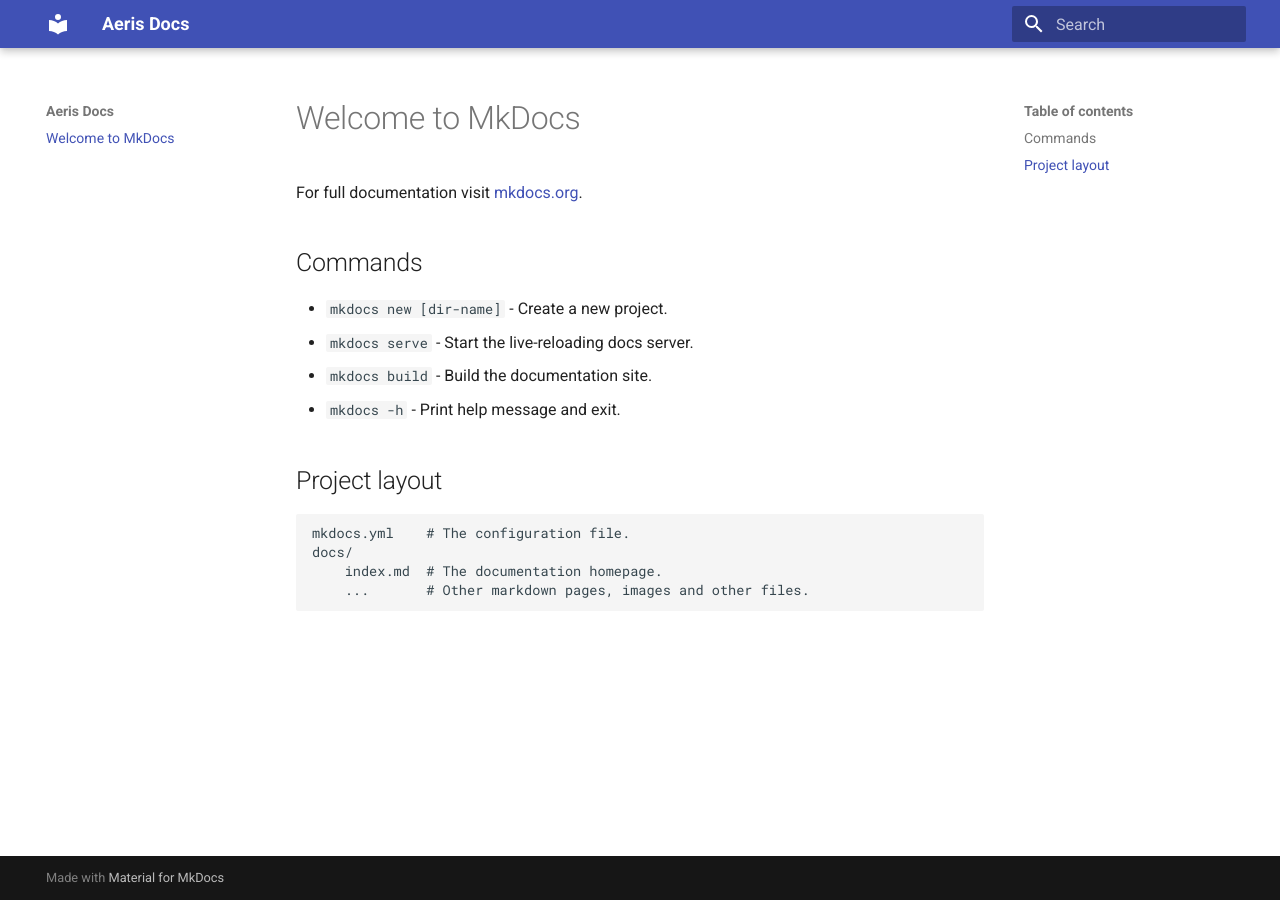
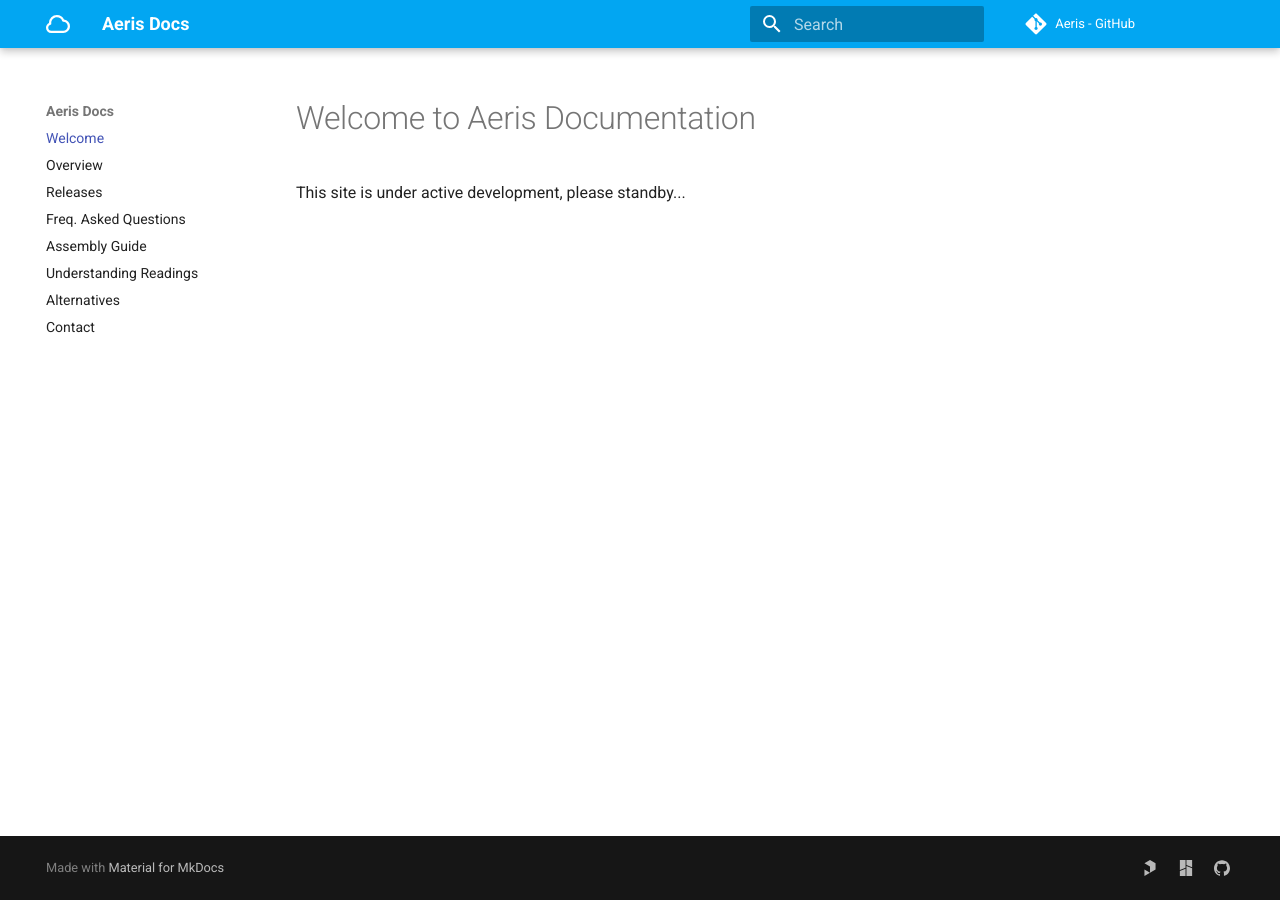
Before and after one commit to Alexander-T-Moss/AERIS-Docs, an MkDocs documentation site: the page built from docs/index.md, in a window 1280 px wide. Built offline with MkDocs 1.6.1 and Material for MkDocs 9.7.7, drawn with Linux system fonts in a browser that asks for light colours; comment, search, counter and statistics services are not loaded.

Commit message:
Added some pages

```diff
--- a/docs/index.md
+++ b/docs/index.md
@@ -1,17 +1,8 @@
-# Welcome to MkDocs
+---
+hide:
+  - footer
+---
 
-For full documentation visit [mkdocs.org](https://www.mkdocs.org).
+# Welcome to Aeris Documentation
 
-## Commands
-
-* `mkdocs new [dir-name]` - Create a new project.
-* `mkdocs serve` - Start the live-reloading docs server.
-* `mkdocs build` - Build the documentation site.
-* `mkdocs -h` - Print help message and exit.
-
-## Project layout
-
-    mkdocs.yml    # The configuration file.
-    docs/
-        index.md  # The documentation homepage.
-        ...       # Other markdown pages, images and other files.
+This site is under active development, please standby...
--- a/mkdocs.yml
+++ b/mkdocs.yml
@@ -1,5 +1,40 @@
 site_name: Aeris Docs
 site_url: https://aeris-docs.xyz
 
+repo_url: https://github.com/Alexander-T-Moss/Aeris
+repo_name: Aeris - GitHub
+
 theme:
   name: material
+  icon:
+    logo: octicons/cloud-16
+  palette:
+    scheme: default1
+    primary: light blue
+  features:
+    - navigation.footer
+
+nav:
+  - Welcome: 'index.md'
+  - Overview: 'overview.md'
+  - Releases: https://github.com/Alexander-T-Moss/Aeris/releases
+  - Freq. Asked Questions: 'faq.md'
+  - Assembly Guide: 'assembly-guide.md'
+  - Understanding Readings: 'understanding-readings.md'
+  - Alternatives: 'alternatives.md'
+  - Contact: 'contact.md'
+
+markdown_extensions:
+  - attr_list
+  - pymdownx.emoji:
+      emoji_index: !!python/name:material.extensions.emoji.twemoji
+      emoji_generator: !!python/name:material.extensions.emoji.to_svg
+
+extra:
+  social:
+    - icon: simple/printables
+      link: https://www.printables.com/@AlexanderT_Moss
+    - icon: simple/bambulab
+      link: https://makerworld.com/en/@AlexanderT_Moss
+    - icon: simple/github
+      link: https://github.com/Alexander-T-Moss
```
Also changed, not shown: docs/alternatives.md (added, +6 -0 lines), docs/assembly-guide.md (added, +6 -0 lines), docs/contact.md (added, +6 -0 lines), docs/faq.md (added, +6 -0 lines), docs/overview.md (added, +6 -0 lines), docs/understanding-readings.md (added, +6 -0 lines).
